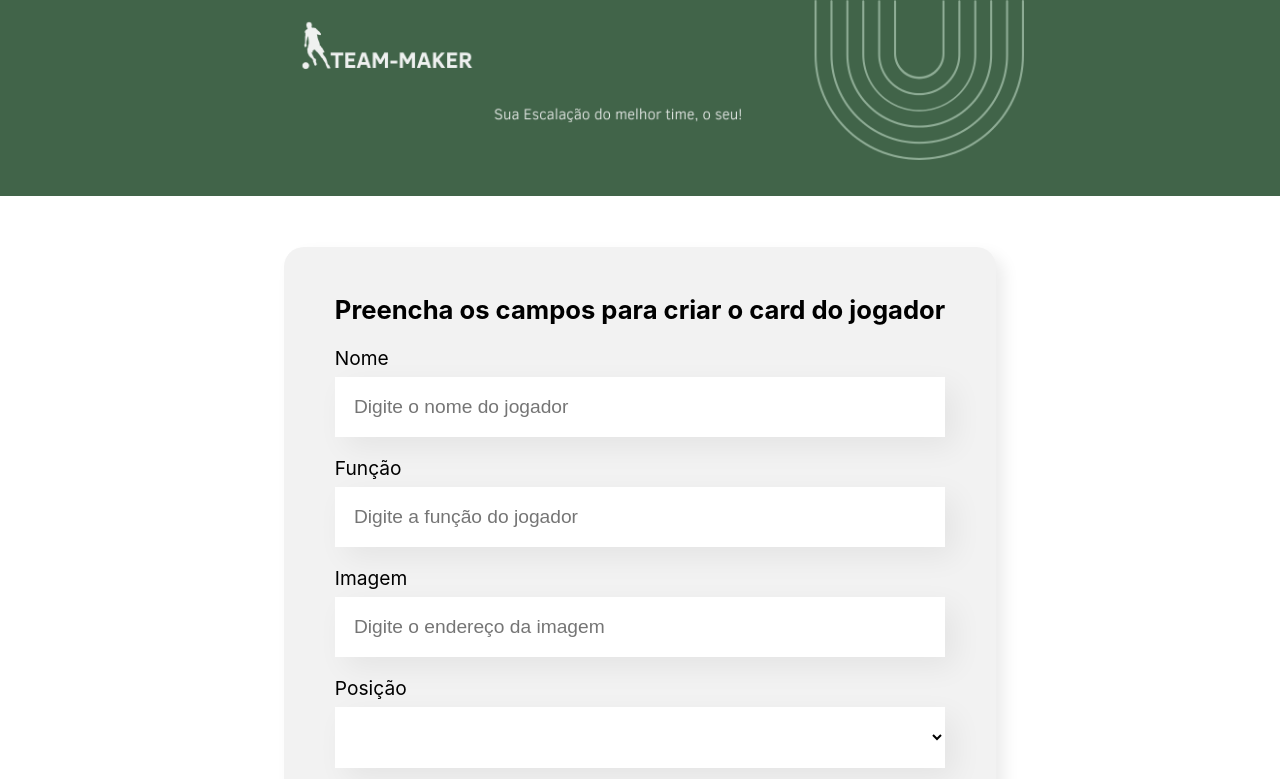
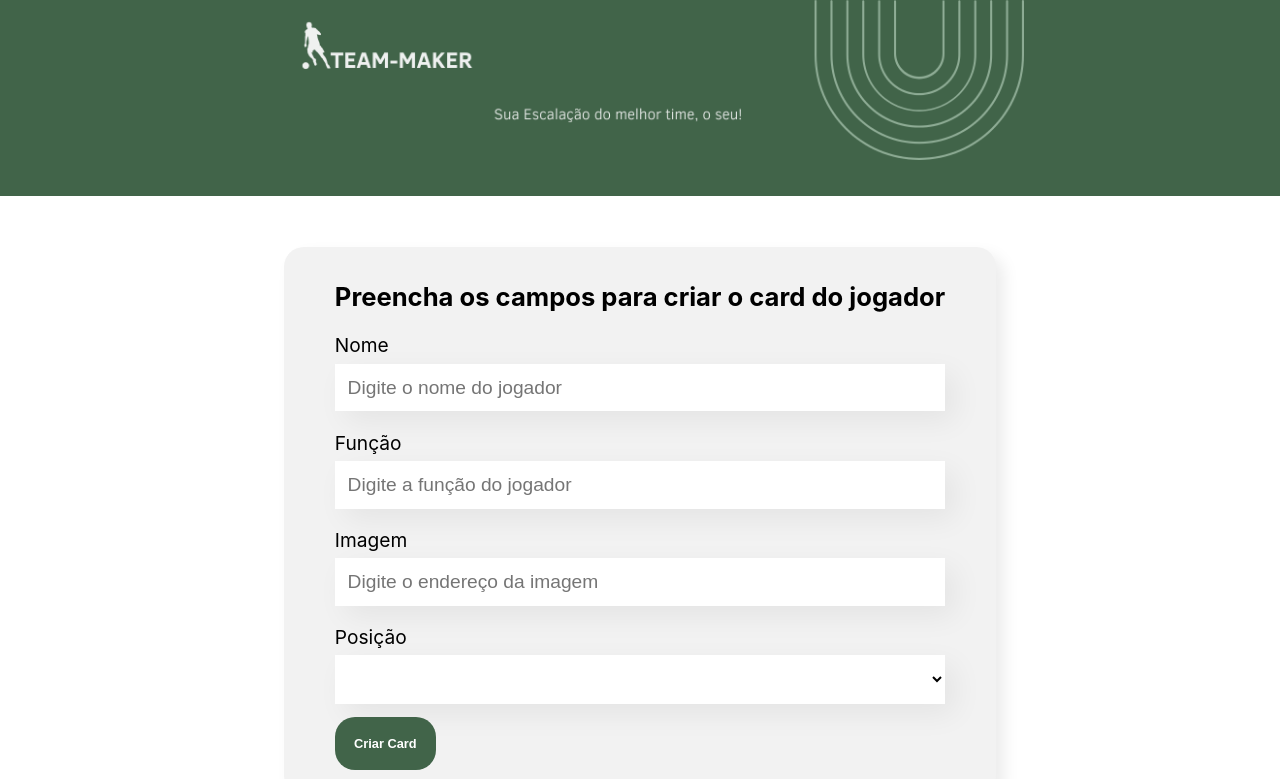
Before and after one commit to LeoInStorm/team-maker, a React (Create React App) app: page / in a window 1280 px wide. Shown: the top 779 px of the page. Built offline with nearby package versions, Linux system fonts and the light colour scheme.

Commit message:
Ajuste de tamanho

```diff
--- a/src/componentes/CampoTexto/CampoTexto.css
+++ b/src/componentes/CampoTexto/CampoTexto.css
@@ -14,7 +14,7 @@
     width: 100%;
     border: none;
     font-size: 1.5vw;
-    padding: 1.5vw;
+    padding: 1vw;
     box-sizing: border-box;
 }
 
@@ -26,6 +26,7 @@
 
     .campo-texto input {
         font-size: 3vw;
+        padding: 1.5vw;
     }
 
 
--- a/src/componentes/Formulario/Formulario.css
+++ b/src/componentes/Formulario/Formulario.css
@@ -12,7 +12,7 @@
     max-width: 70%;
     background-color: #F2F2F2;
     border-radius: 20px;
-    padding: 2vw 4vw;
+    padding: 1vw 4vw;
     box-shadow: 8px 8px 16px rgba(0, 0, 0, 0.08);
 }
 
--- a/src/componentes/ListaSuspensa/ListaSuspensa.css
+++ b/src/componentes/ListaSuspensa/ListaSuspensa.css
@@ -10,7 +10,7 @@
     width: 100%;
     border: none;
     font-size: 1.5vw;
-    padding: 1.5vw;
+    padding: 1vw;
     box-sizing: border-box;
 }
 
@@ -22,6 +22,7 @@
 
     .lista-suspensa select {
         font-size: 1.5vw;
+        padding: 1.5vw;
     }
 }
 
```
